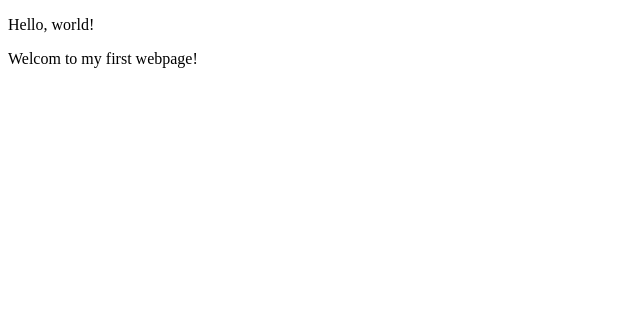
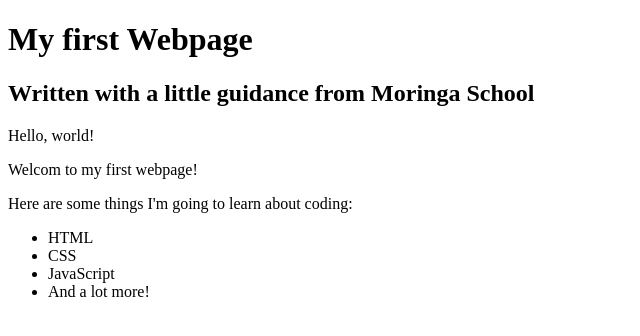
Before and after one commit to stephenndele/my-first-webpage, a plain HTML site: page my-first-webpage.html in a window 1280 px wide. Shown: the whole page, without its empty margins (0-640 px from the left). Drawn offline with Linux system fonts and the light colour scheme.

Commit message:
add list elements

```diff
--- a/my-first-webpage.html
+++ b/my-first-webpage.html
@@ -4,7 +4,18 @@
     <title>My first webpage!</title>
   </head>
   <body>
+    <h1>My first Webpage</h1>
+    <h2>Written with a little guidance from Moringa School</h2>
+
     <p>Hello, world!</p>
     <p>Welcom to my first webpage!</p>
+
+    <p>Here are some things I'm going to learn about coding:</p>
+    <ul>
+      <li>HTML</li>
+      <li>CSS</li>
+      <li>JavaScript</li>
+      <li>And a lot more!</li>
+    </ul>
   </body>
 </html>
```
